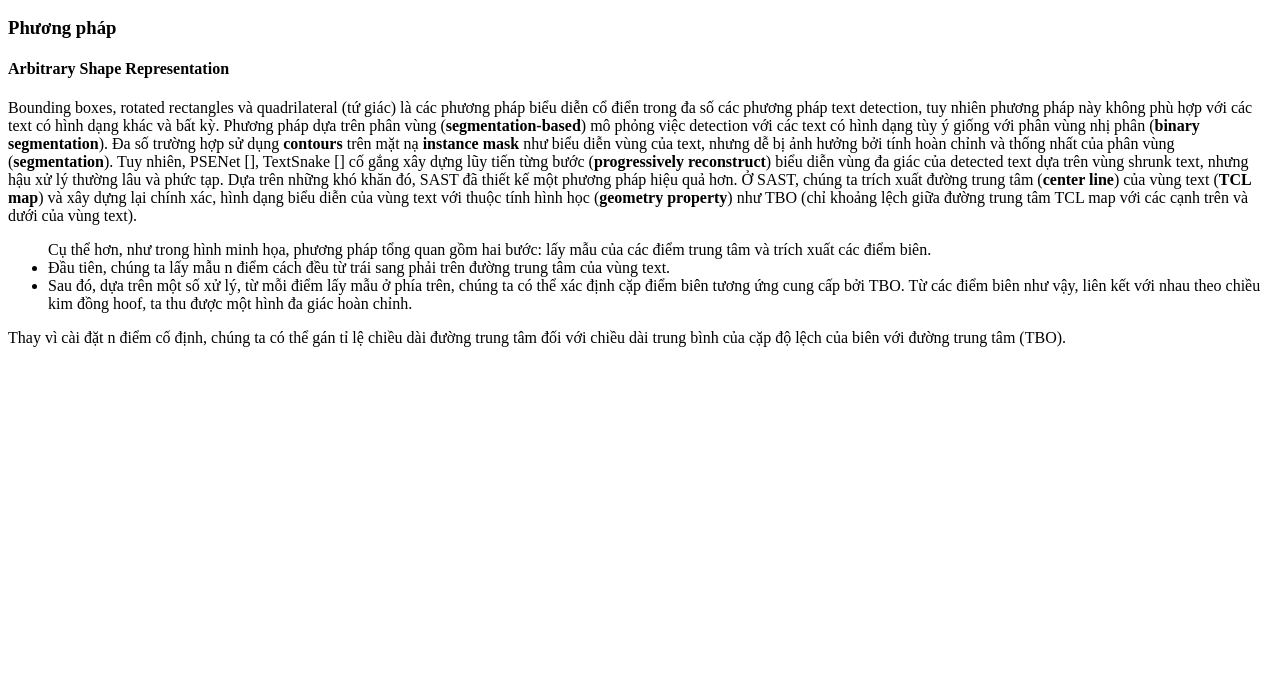
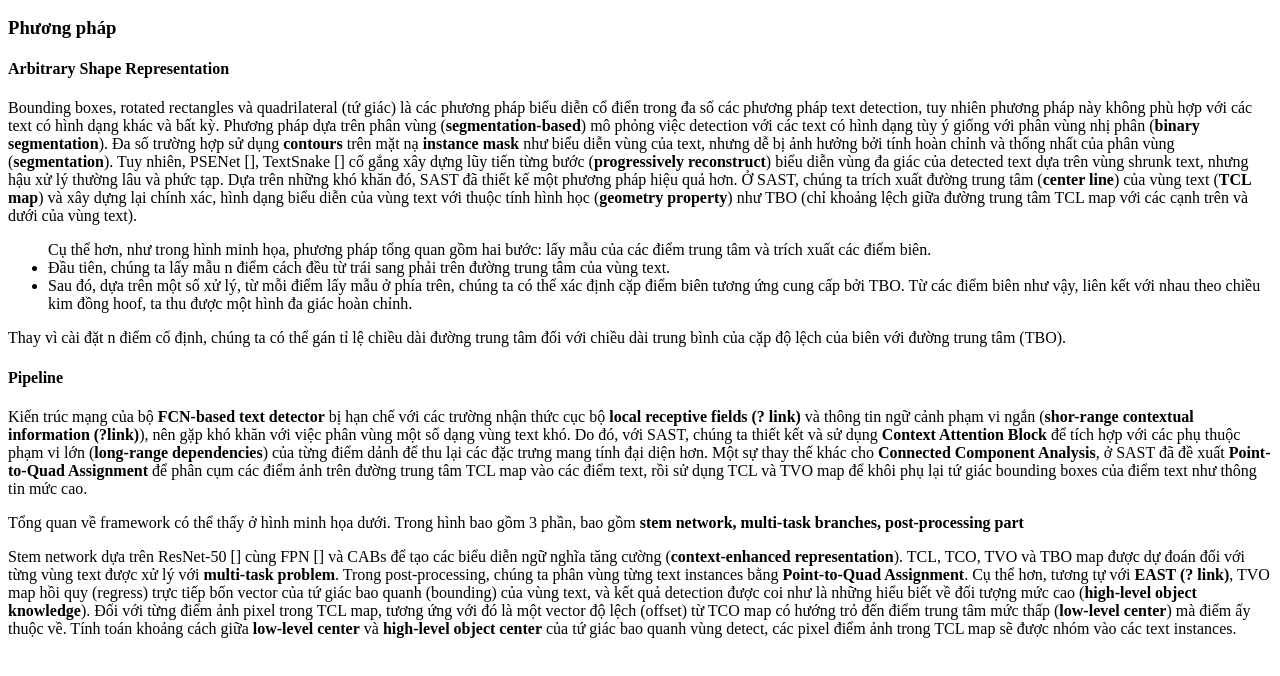
Before and after one commit to vudinhhieu20/OCR-Research, a plain HTML site: page index.html in a window 1280 px wide. Shown: the part 110-786 px from the top of the page. Drawn offline with Linux system fonts and the light colour scheme.

Commit message:
methodology 02 sast

```diff
--- a/index.html
+++ b/index.html
@@ -38,8 +38,30 @@
 
         Thay vì cài đặt n điểm cố định, chúng ta có thể gán tỉ lệ chiều dài đường trung tâm đối với chiều dài trung bình của cặp độ lệch của biên
         với đường trung tâm (TBO).
+</p>
 
+<h4>Pipeline</h4>
+<p>
+    Kiến trúc mạng của bộ <b>FCN-based text detector</b> bị hạn chế với các trường nhận thức cục bộ <b>local receptive fields (? link)</b> và thông
+    tin ngữ cảnh phạm vi ngắn (<b>shor-range contextual information (?link)</b>), nên gặp khó khăn với việc phân vùng một số dạng vùng text khó. Do
+    đó, với SAST, chúng ta thiết kết và sử dụng <b>Context Attention Block</b> để tích hợp với các phụ thuộc phạm vi lớn (<b>long-range dependencies</b>)
+    của từng điểm dảnh để thu lại các đặc trưng mang tính đại diện hơn. Một sự thay thế khác cho <b>Connected Component Analysis</b>, ở SAST đã đề xuất
+    <b>Point-to-Quad Assignment</b> để phân cụm các điểm ảnh trên đường trung tâm TCL map vào các điểm text, rồi sử dụng TCL và TVO map để khôi phụ lại
+    tứ giác bounding boxes của điểm text như thông tin mức cao.
+</p>
 
+<p>
+    Tổng quan về framework có thể thấy ở hình minh họa dưới. Trong hình bao gồm 3 phần, bao gồm <b>stem network, multi-task branches, post-processing part</b>
+</p>
+
+<p>
+    Stem network dựa trên ResNet-50 [] cùng FPN [] và CABs để tạo các biểu diễn ngữ nghĩa tăng cường (<b>context-enhanced representation</b>). TCL, TCO, TVO và
+    TBO map được dự đoán đối với từng vùng text được xử lý với <b>multi-task problem</b>. Trong post-processing, chúng ta phân vùng từng text instances bằng
+    <b>Point-to-Quad Assignment</b>. Cụ thể hơn, tương tự với <b>EAST (? link)</b>, TVO map hồi quy (regress) trực tiếp bốn vector của tứ giác bao quanh
+    (bounding) của vùng text, và kết quả detection được coi như là những hiểu biết về đối tượng mức cao (<b>high-level object knowledge</b>). Đối với từng điểm
+    ảnh pixel trong TCL map, tương ứng với đó là một vector độ lệch (offset) từ TCO map có hướng trỏ đến điểm trung tâm mức thấp (<b>low-level center</b>) mà
+    điểm ấy thuộc về. Tính toán khoảng cách giữa <b>low-level center</b> và <b>high-level object center</b> của tứ giác bao quanh vùng detect, các pixel điểm ảnh
+    trong TCL map sẽ được nhóm vào các text instances.
 </p>
 </body>
 </html>
```
